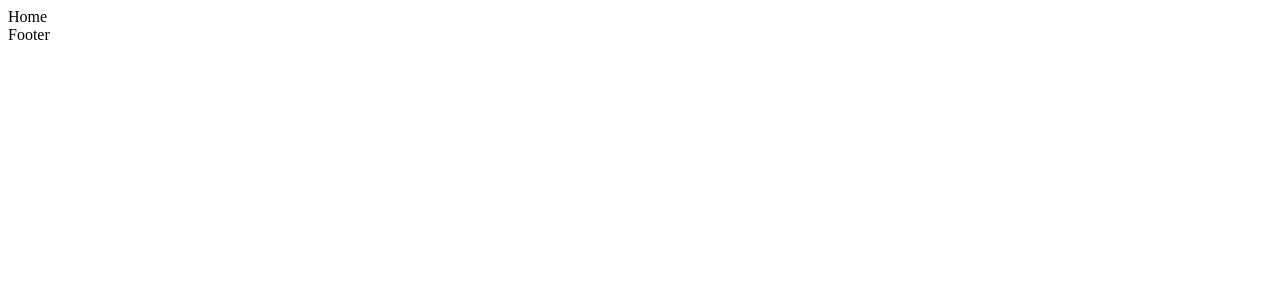
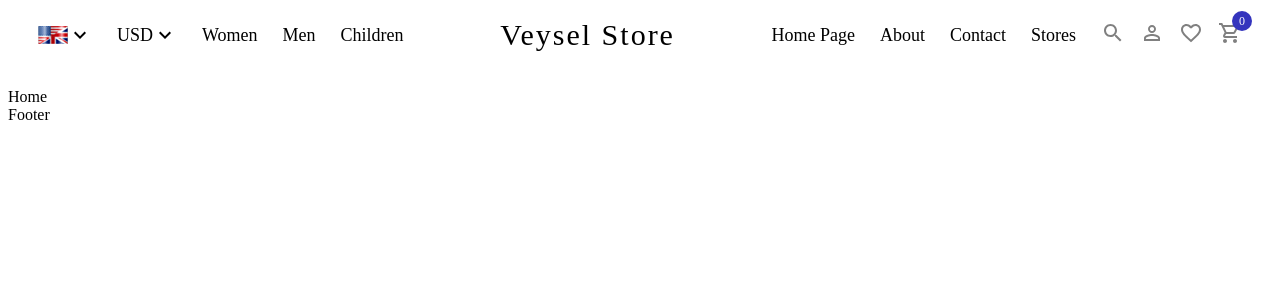
Before and after one commit to veyselguven/ecommerce_lama, a React (Create React App) app in the folder client/: page / in a window 1280 px wide. Shown: the top 300 px of the page. Built offline with nearby package versions, Linux system fonts and the light colour scheme.

Commit message:
navbar is done

```diff
--- a/client/package.json
+++ b/client/package.json
@@ -3,6 +3,10 @@
   "version": "0.1.0",
   "private": true,
   "dependencies": {
+    "@emotion/react": "^11.10.5",
+    "@emotion/styled": "^11.10.5",
+    "@mui/icons-material": "^5.11.0",
+    "@mui/material": "^5.11.0",
     "@testing-library/jest-dom": "^5.16.5",
     "@testing-library/react": "^13.4.0",
     "@testing-library/user-event": "^13.5.0",
@@ -10,6 +14,7 @@
     "react-dom": "^18.2.0",
     "react-router-dom": "^6.5.0",
     "react-scripts": "5.0.1",
+    "sass": "^1.57.0",
     "web-vitals": "^2.1.4"
   },
   "scripts": {
--- a/client/src/App.js
+++ b/client/src/App.js
@@ -4,7 +4,7 @@
 import Home from "./pages/Home/Home";
 import Product from "./pages/Product/Product";
 import Products from "./pages/Products/Products";
-
+import "./app.scss";
 const Layout = () => {
   return (
     <div className="app">
--- /dev/null
+++ b/client/src/app.scss
@@ -0,0 +1,6 @@
+.app {
+  .link {
+    color: inherit;
+    text-decoration: none;
+  }
+}
--- a/client/src/components/Navbar/NavBar.js
+++ b/client/src/components/Navbar/NavBar.js
@@ -4,14 +4,74 @@
 import PersonOutlineOutlinedIcon from "@mui/icons-material/PersonOutlineOutlined";
 import FavoriteBorderOutlinedIcon from "@mui/icons-material/FavoriteBorderOutlined";
 import ShoppingCartOutlinedIcon from "@mui/icons-material/ShoppingCartOutlined";
+import { Link } from "react-router-dom";
+import "./Navbar.scss";
 
 function NavBar() {
   return (
     <div className="navbar">
       <div className="wrapper">
-        <div className="left"></div>
-        <div className="center"></div>
-        <div className="right"></div>
+        <div className="left">
+          <div className="item">
+            <img src="img/en.png" alt="" />
+            <KeyboardArrowDownIcon />
+          </div>
+          <div className="item">
+            <span>USD</span>
+            <KeyboardArrowDownIcon />
+          </div>
+          <div className="item">
+            <Link className="link" to="/products/1">
+              Women
+            </Link>
+          </div>
+          <div className="item">
+            <Link className="link" to="/products/2">
+              Men
+            </Link>
+          </div>
+          <div className="item">
+            <Link className="link" to="/products/3">
+              Children
+            </Link>
+          </div>
+        </div>
+        <div className="center">
+          <Link className="link" to="/">
+            Veysel Store
+          </Link>
+        </div>
+        <div className="right">
+          <div className="item">
+            <Link className="link" to="/">
+              Home Page
+            </Link>
+          </div>
+          <div className="item">
+            <Link className="link" to="/">
+              About
+            </Link>
+          </div>
+          <div className="item">
+            <Link className="link" to="/">
+              Contact
+            </Link>
+          </div>
+          <div className="item">
+            <Link className="link" to="/">
+              Stores
+            </Link>
+          </div>
+          <div className="icons">
+            <SearchIcon />
+            <PersonOutlineOutlinedIcon />
+            <FavoriteBorderOutlinedIcon />
+            <div className="cartIcon">
+              <ShoppingCartOutlinedIcon />
+              <span>0</span>
+            </div>
+          </div>
+        </div>
       </div>
     </div>
   );
--- /dev/null
+++ b/client/src/components/Navbar/Navbar.scss
@@ -0,0 +1,56 @@
+.navbar {
+  height: 80px;
+
+  .wrapper {
+    padding: 10px 30px; //left right
+    display: flex;
+    justify-content: space-between;
+    align-items: center;
+
+    .item {
+      display: flex;
+      align-items: center;
+      font-size: 18px;
+    }
+
+    .left {
+      display: flex;
+      align-items: center;
+      gap: 25px;
+    }
+    .center {
+      font-size: 30px;
+      letter-spacing: 2px;
+    }
+    .right {
+      display: flex;
+      align-items: center;
+      gap: 25px;
+
+      .icons {
+        display: flex;
+        gap: 15px;
+        color: gray;
+        cursor: pointer;
+
+        .cartIcon {
+          position: relative;
+          span {
+            font-size: 12px;
+            width: 20px;
+            height: 20px;
+            border-radius: 50%;
+            background-color: rgb(52, 52, 189);
+            color: white;
+            position: absolute;
+            right: -10px;
+            top: -10px;
+            display: flex;
+            align-items: center;
+            justify-content: center;
+          }
+        }
+      }
+    }
+  }
+}
```
Also changed, not shown: 1 other file (tests, documents, lock files or other folders).
